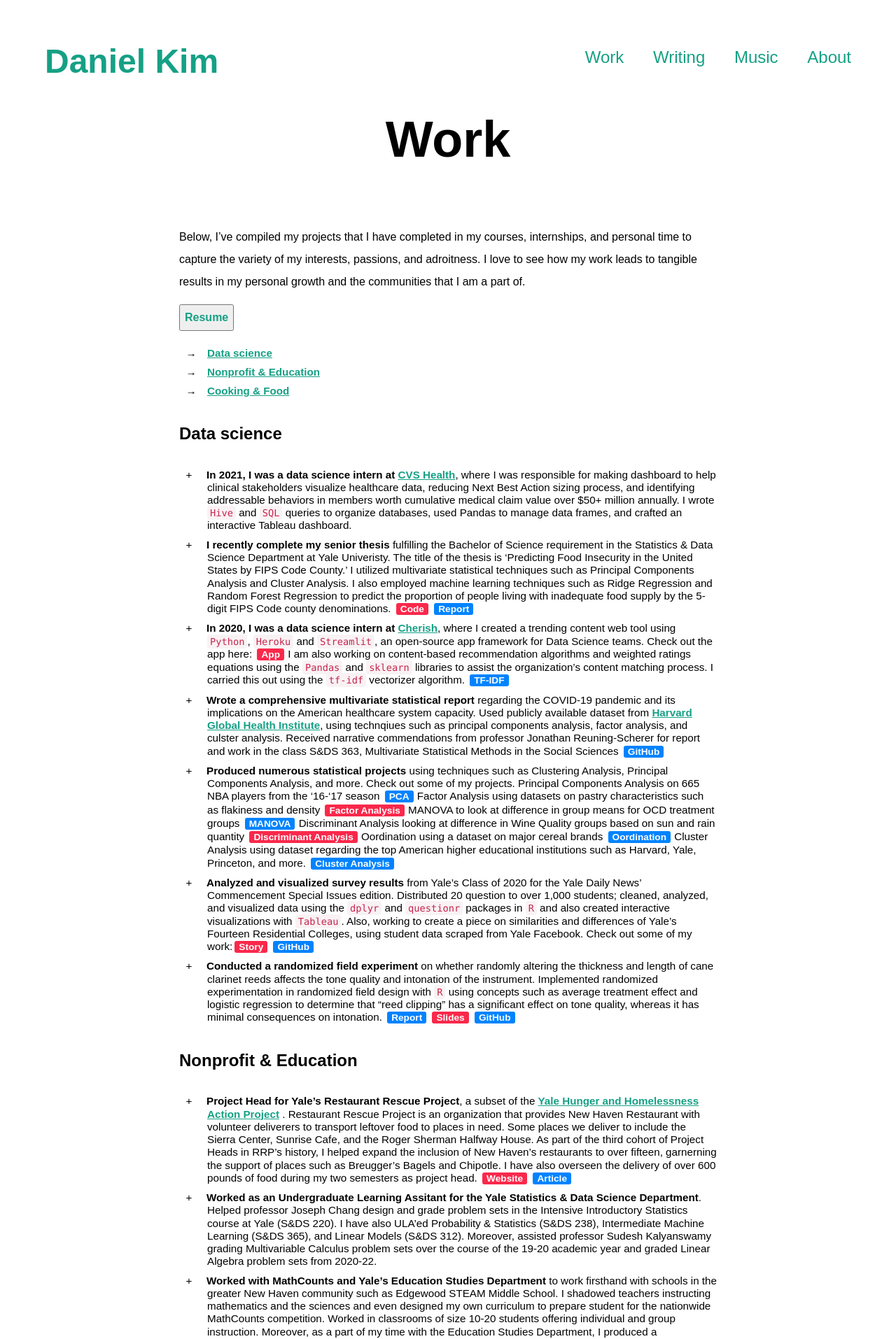
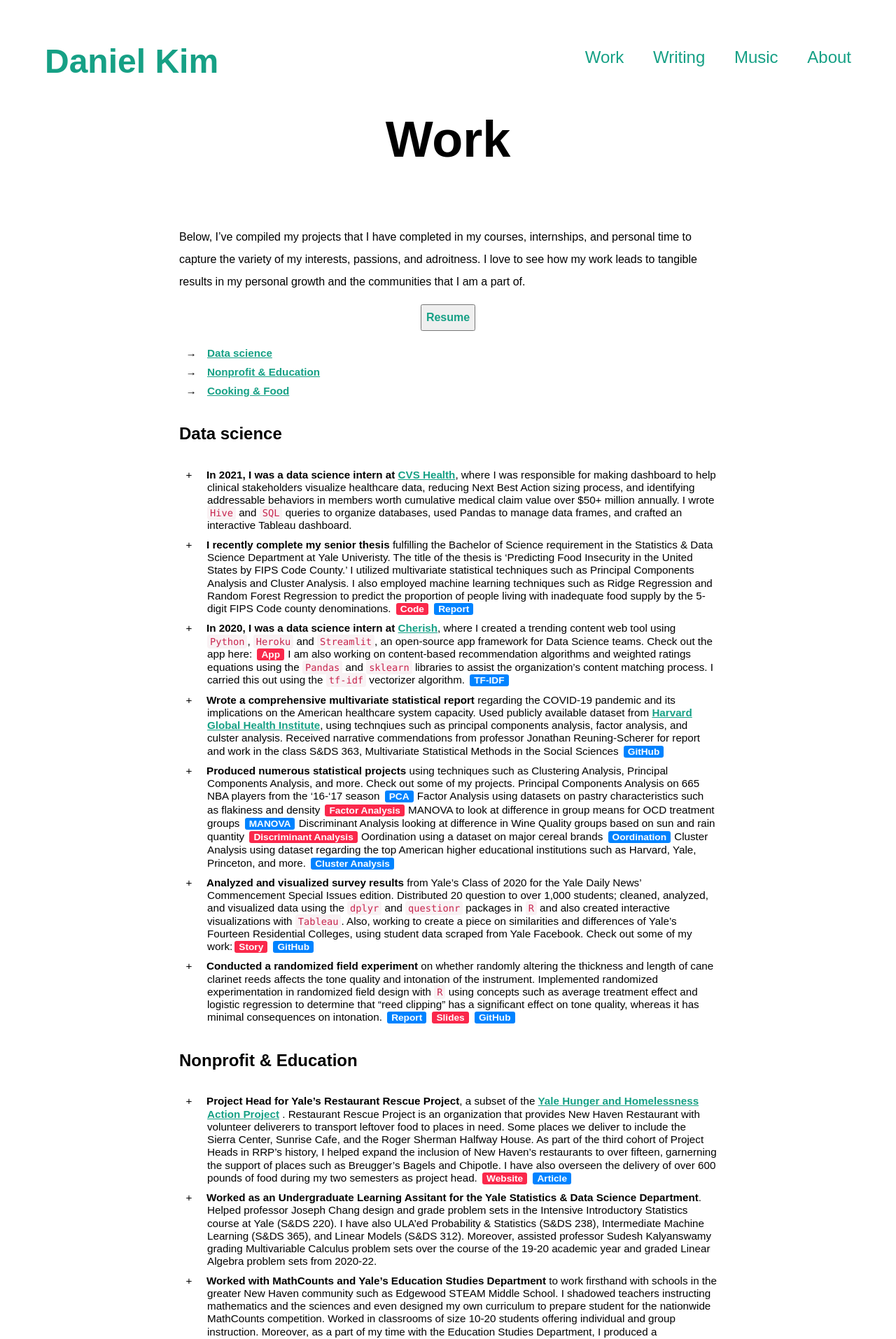
Before and after one commit to danielk56/danielk56.github.io, a Jekyll site: the page built from work.md, in a window 1280 px wide. Shown: the top 1914 px of the page at 70% size. Built offline with Jekyll 4.4.1, drawn with Linux system fonts in a browser that asks for light colours.

Commit message:
Update work.md

```diff
--- a/work.md
+++ b/work.md
@@ -7,7 +7,7 @@ title: Work
 
 Below, I've compiled my projects that I have completed in my courses, internships, and personal time to capture the variety of my interests, passions, and adroitness. I love to see how my work leads to tangible results in my personal growth and the communities that I am a part of.
 
-<p align="left">
+<p align="center">
 <a href="https://drive.google.com/drive/u/1/search?q=resume">
     <button>Resume</button>
 </a>
```
